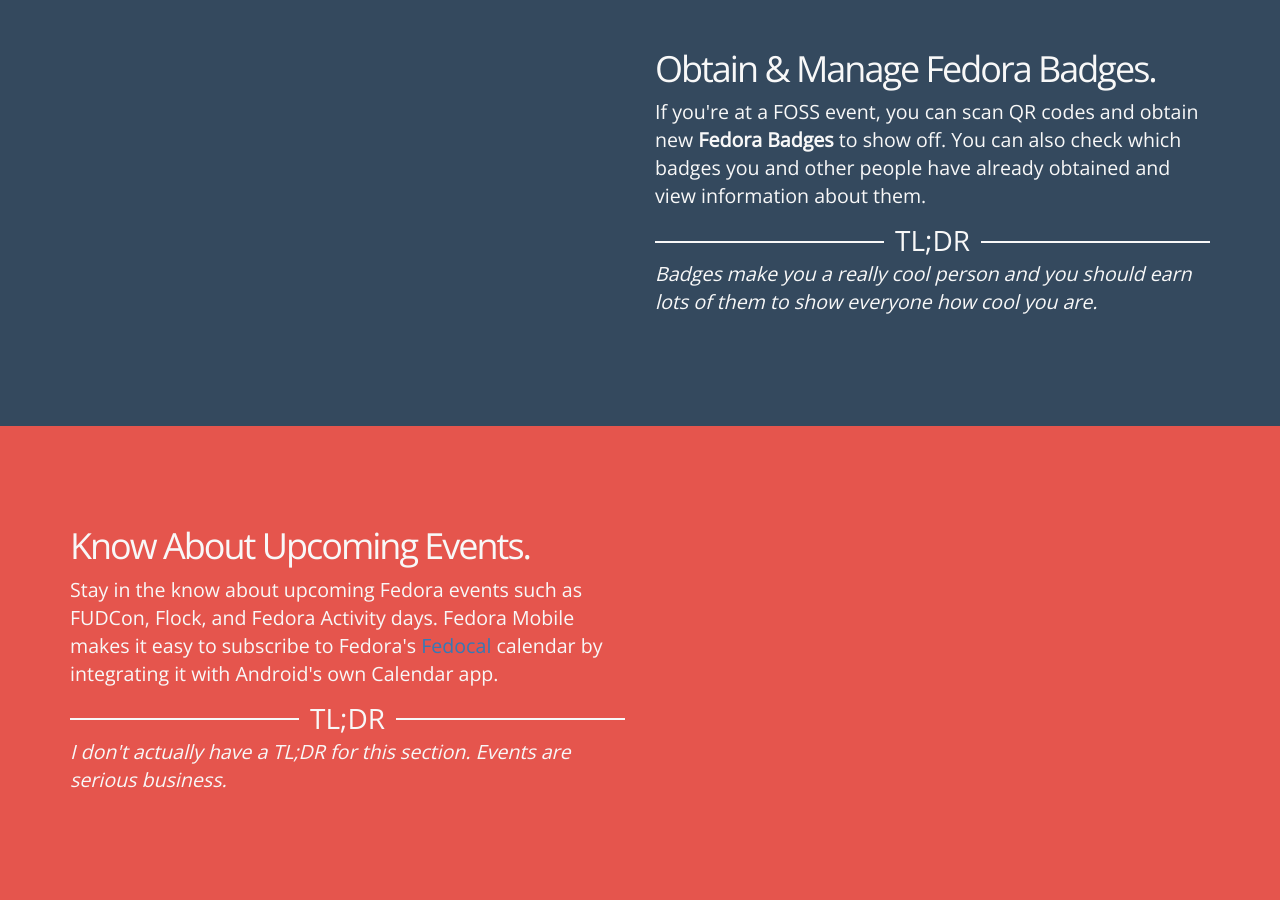
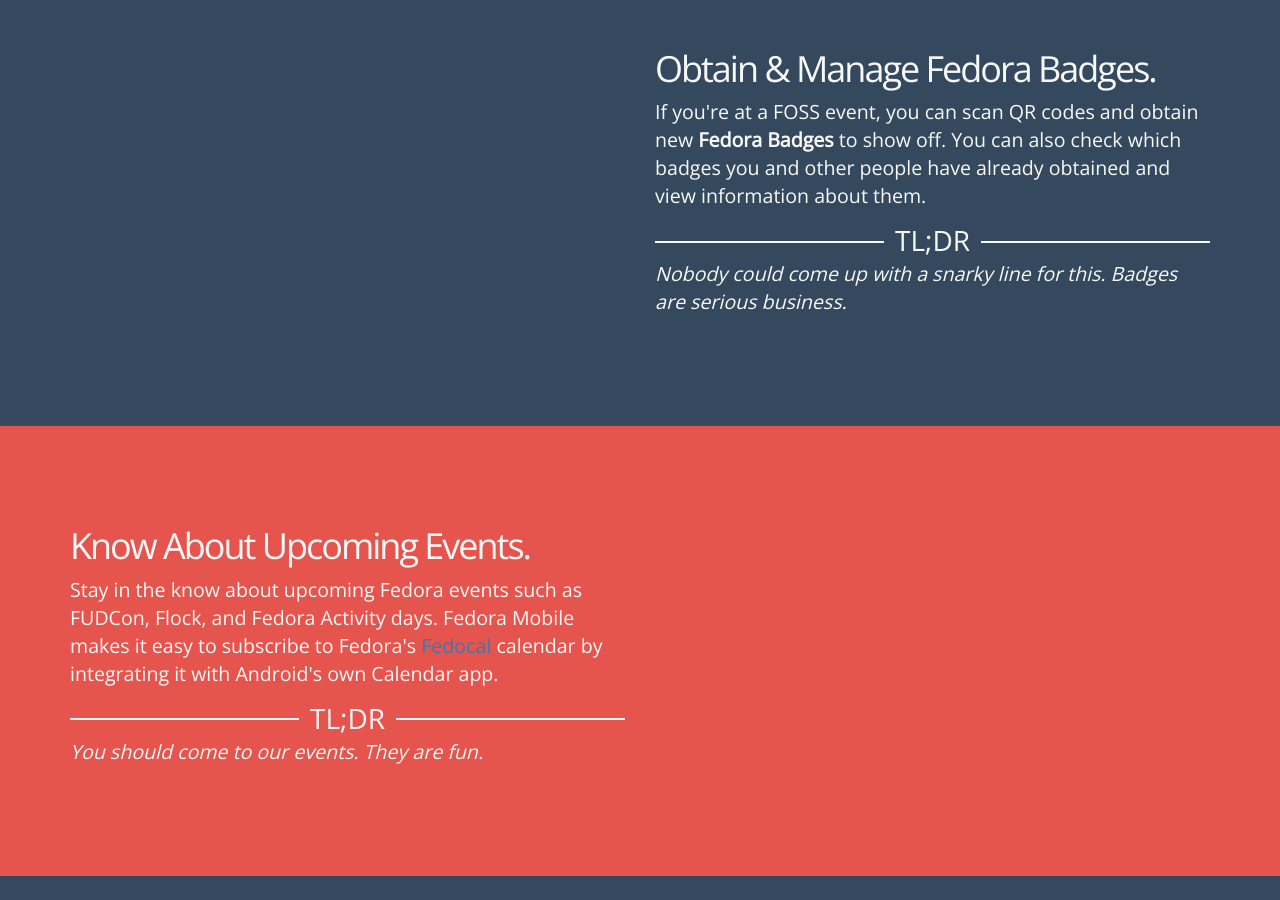
Before and after one commit to fedora-infra/mobile, a Jekyll site: the page built from index.html, in a window 1280 px wide and 900 px high, scrolled down 2018 px. Built offline with Jekyll 4.4.1, drawn with Linux system fonts in a browser that asks for light colours; nearby versions of some CDN libraries; library files that are not in the unit come from our copies; some of the changed text lies outside the part shown.

Commit message:
Some suggestions from @ralphbean.

```diff
--- a/index.html
+++ b/index.html
@@ -47,7 +47,7 @@
     <div class="row">
       <div class="col col-lg-8 col-offset-2">
         <p class="quote">"It's really cool and you should use it."</p>
-        <p class="attribute">&mdash; Nobody Ever</p>
+        <p class="attribute">&mdash; Abraham Lincoln</p>
       </div>
     </div>
   </div>
@@ -120,8 +120,8 @@
         </p>
         <div class="fm-separator">TL;DR</div>
         <p class="tldr">
-          Badges make you a really cool person and you should earn lots
-          of them to show everyone how cool you are.
+          Nobody could come up with a snarky line for this. Badges are serious
+          business.
         </p>
       </div>
     </div>
@@ -144,8 +144,7 @@
         </p>
         <div class="fm-separator">TL;DR</div>
         <p class="tldr">
-          I don't actually have a TL;DR for this section. Events are serious
-          business.
+          You should come to our events. They are fun.
         </p>
       </div>
     </div>
```
